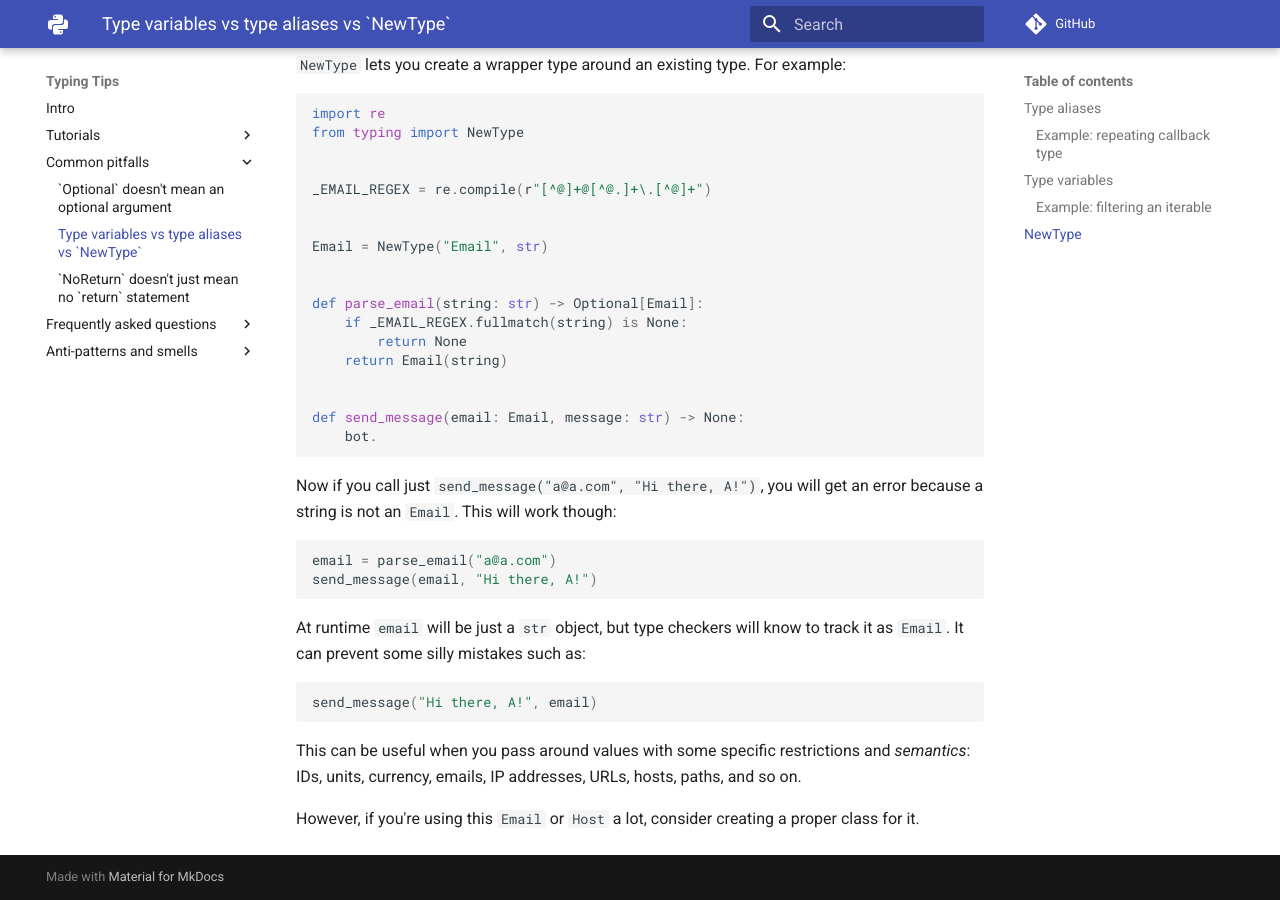
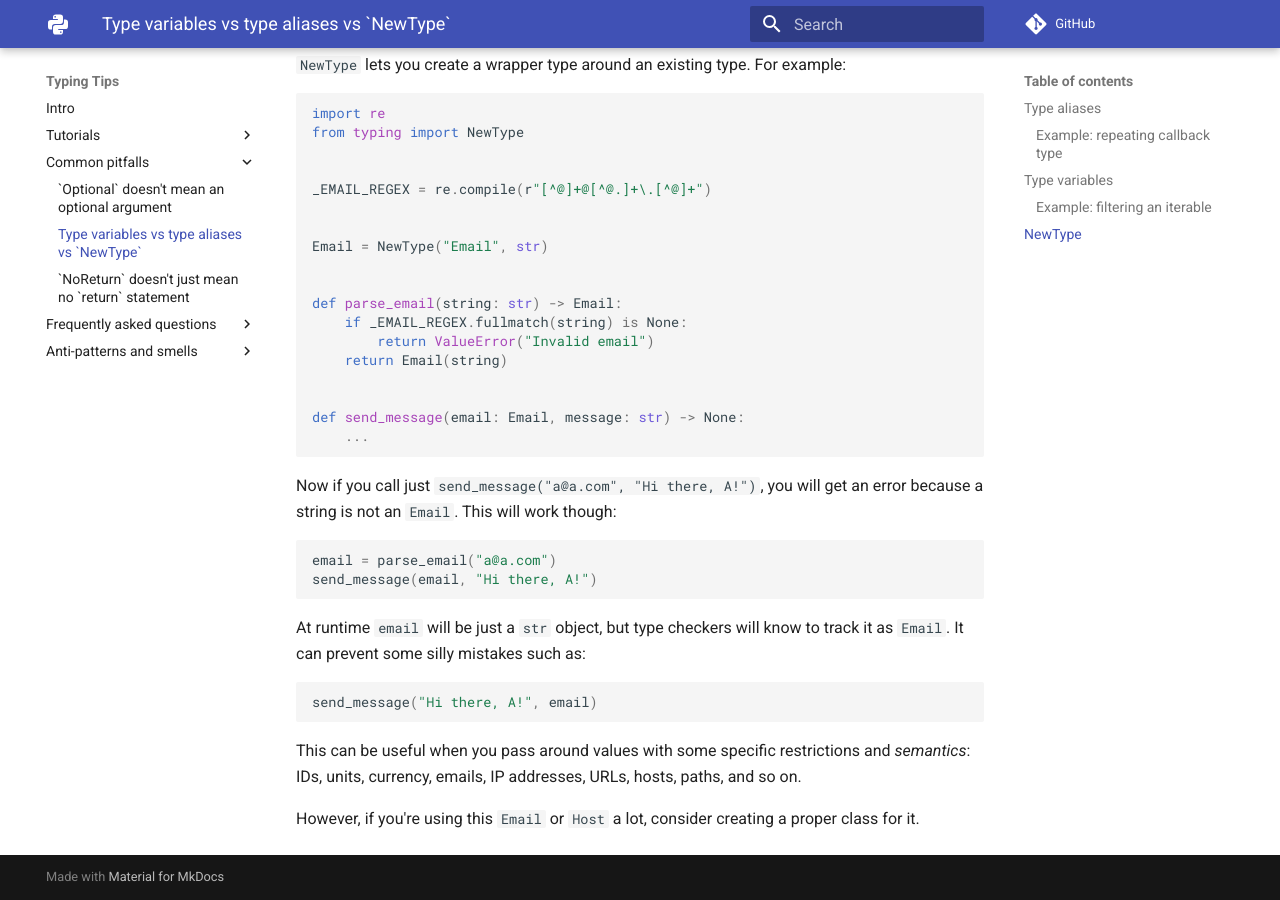
Before and after one commit to decorator-factory/typing-tips, an MkDocs documentation site: the page built from docs/pitfalls/typevar-typealias-newtype/index.md, in a window 1280 px wide and 900 px high, scrolled down 1928 px. Built offline with MkDocs 1.6.1 and Material for MkDocs 9.7.7, drawn with Linux system fonts in a browser that asks for light colours; comment, search, counter and statistics services are not loaded.

Commit message:
Fix `typevar-typealias-newtype`

````diff
--- a/docs/pitfalls/typevar-typealias-newtype/index.md
+++ b/docs/pitfalls/typevar-typealias-newtype/index.md
@@ -102,14 +102,14 @@ _EMAIL_REGEX = re.compile(r"[^@]+@[^@.]+\.[^@]+")
 Email = NewType("Email", str)
 
 
-def parse_email(string: str) -> Optional[Email]:
+def parse_email(string: str) -> Email:
     if _EMAIL_REGEX.fullmatch(string) is None:
-        return None
+        return ValueError("Invalid email")
     return Email(string)
 
 
 def send_message(email: Email, message: str) -> None:
-    bot.
+    ...
 ```
 
 Now if you call just `send_message("a@a.com", "Hi there, A!")`, you will get an error because a string is not
````
